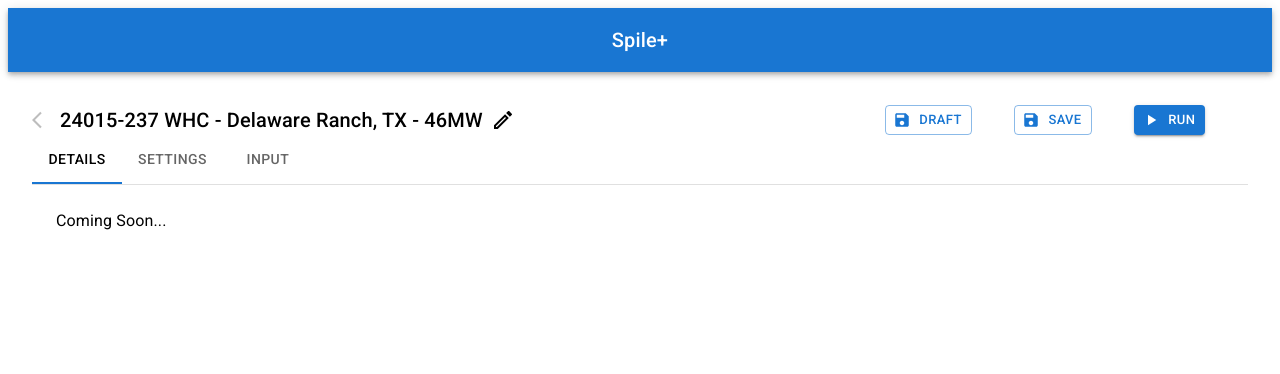
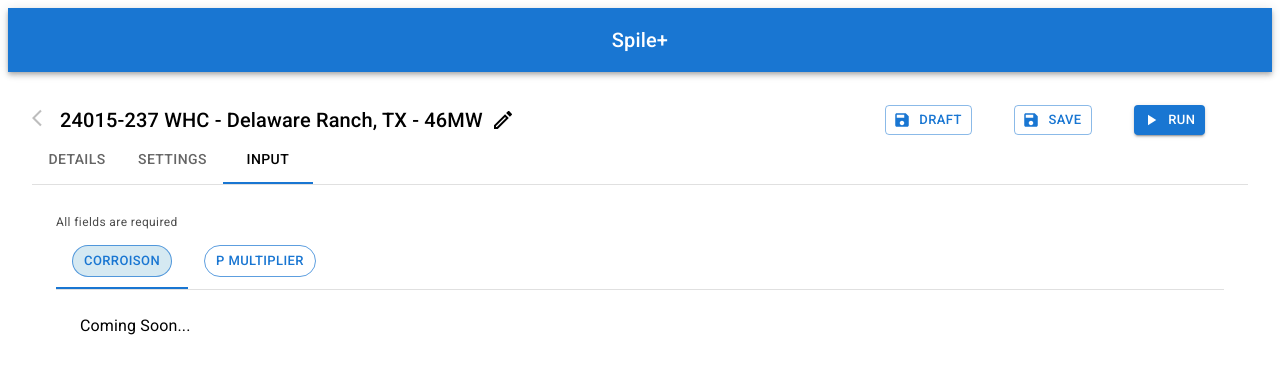
Before and after one commit to qur786/structurology, a React (Vite) app: page /projects/1 in a window 1280 px wide. Shown: the top 374 px of the page. Built offline with nearby package versions, Linux system fonts and the light colour scheme.

Commit message:
feat: added tabs in the InputForm

```diff
--- /dev/null
+++ b/src/components/InputForm/index.tsx
@@ -0,0 +1,55 @@
+import { TabContext, TabList, TabListProps, TabPanel } from "@mui/lab";
+import { Box, Chip, Tab, Typography } from "@mui/material";
+import { useState } from "react";
+
+export function InputForm(): JSX.Element {
+  const [tab, setTab] = useState("corroison");
+
+  const handleTabChange: TabListProps["onChange"] = (_event, newValue) => {
+    setTab(newValue);
+  };
+
+  return (
+    <>
+      <Typography variant="caption" sx={{ opacity: 0.7 }}>
+        All fields are required
+      </Typography>
+      <Box sx={{ width: "100%", typography: "body1" }}>
+        <TabContext value={tab}>
+          <Box sx={{ borderBottom: 1, borderColor: "divider" }}>
+            <TabList onChange={handleTabChange} textColor="primary">
+              <Tab
+                icon={
+                  <Chip
+                    label="Corroison"
+                    color="primary"
+                    variant="outlined"
+                    sx={{
+                      backgroundColor: tab === "corroison" ? "#d5e9f2" : "",
+                    }}
+                  />
+                }
+                value="corroison"
+              />
+              <Tab
+                icon={
+                  <Chip
+                    label="P Multiplier"
+                    color="primary"
+                    variant="outlined"
+                    sx={{
+                      backgroundColor: tab === "p-multiplier" ? "#d5e9f2" : "",
+                    }}
+                  />
+                }
+                value="p-multiplier"
+              />
+            </TabList>
+          </Box>
+          <TabPanel value="corroison">Coming Soon...</TabPanel>
+          <TabPanel value="p-multiplier">Coming Soon...</TabPanel>
+        </TabContext>
+      </Box>
+    </>
+  );
+}
--- a/src/components/Status/utils.ts
+++ b/src/components/Status/utils.ts
@@ -20,5 +20,5 @@
 export const ProjectStatusToChipBackgroundMap: Record<ProjectStatus, string> = {
   Active: "#eefced",
   Pending: "#f7e9e1",
-  Compeleted: "#edfcfb",
+  Compeleted: "#d5e9f2",
 };
--- a/src/pages/ProjectPage/index.tsx
+++ b/src/pages/ProjectPage/index.tsx
@@ -1,7 +1,7 @@
 import { Button, Grid, Typography, Box, Tab } from "@mui/material";
 import { TabContext, TabList, TabListProps, TabPanel } from "@mui/lab";
 import { useMemo, useState } from "react";
-import { useParams } from "react-router-dom";
+import { Link, useParams } from "react-router-dom";
 import { PROJECTS } from "../../components/ProjectTable/utils";
 import {
   ArrowBackIos,
@@ -9,9 +9,10 @@
   PlayArrow,
   Save,
 } from "@mui/icons-material";
+import { InputForm } from "../../components/InputForm";
 
 export function ProjectPage(): JSX.Element {
-  const [tab, setTab] = useState("details");
+  const [tab, setTab] = useState("input");
   const { id } = useParams();
 
   const handleTabChange: TabListProps["onChange"] = (_event, newValue) => {
@@ -26,7 +27,9 @@
     <Grid container>
       <Grid container item alignItems="center">
         <Grid container item xs={8} gap={1} alignItems="center">
-          <ArrowBackIos color="disabled" fontSize="small" />
+          <Link to="/">
+            <ArrowBackIos color="disabled" fontSize="small" />
+          </Link>
           <Typography variant="h6">{selectedProject?.projectName}</Typography>
           <EditOutlined />
         </Grid>
@@ -53,7 +56,9 @@
           </Box>
           <TabPanel value="details">Coming Soon...</TabPanel>
           <TabPanel value="settings">Coming Soon...</TabPanel>
-          <TabPanel value="input">Coming Soon...</TabPanel>
+          <TabPanel value="input">
+            <InputForm />
+          </TabPanel>
         </TabContext>
       </Box>
     </Grid>
```
